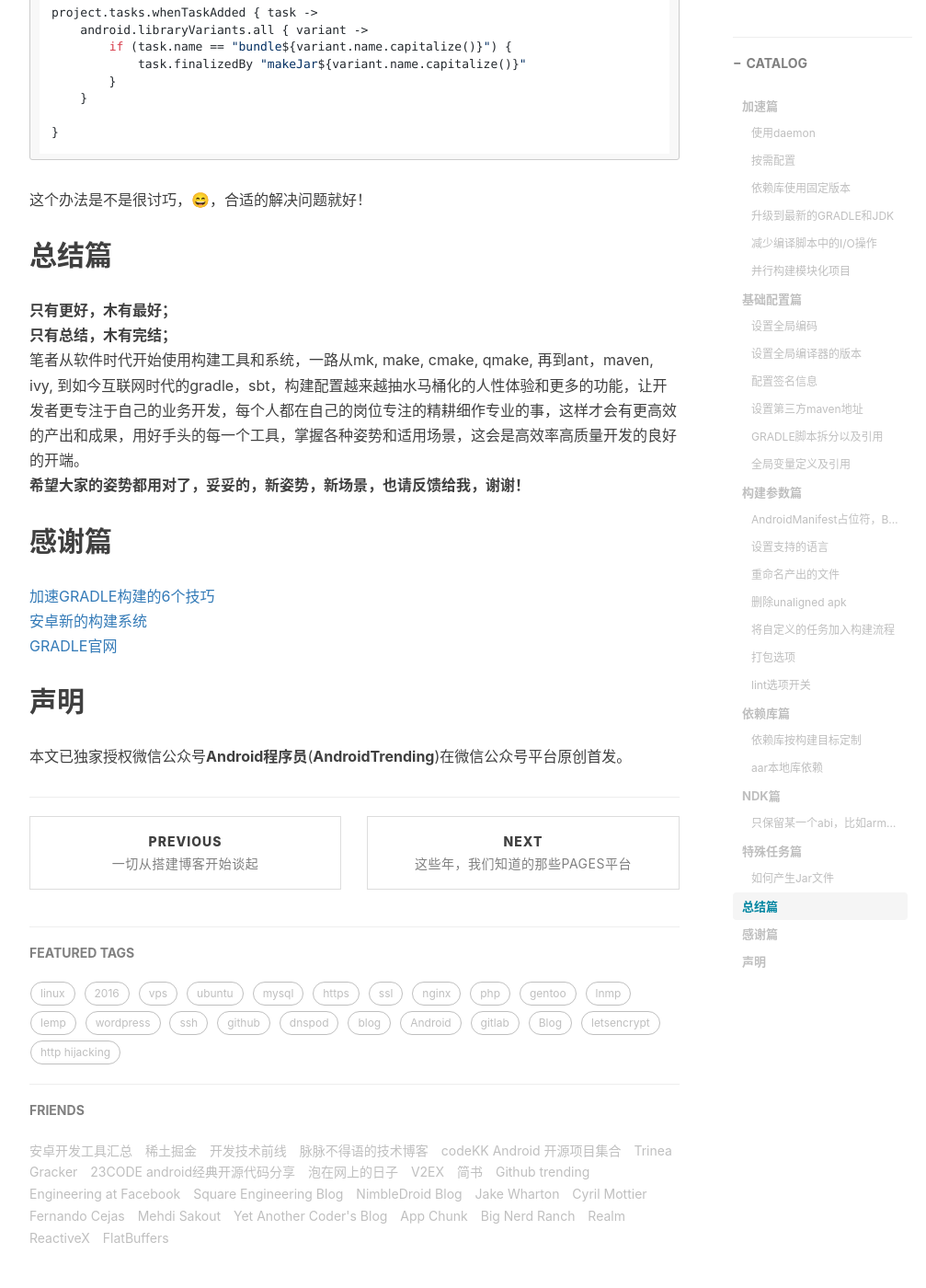
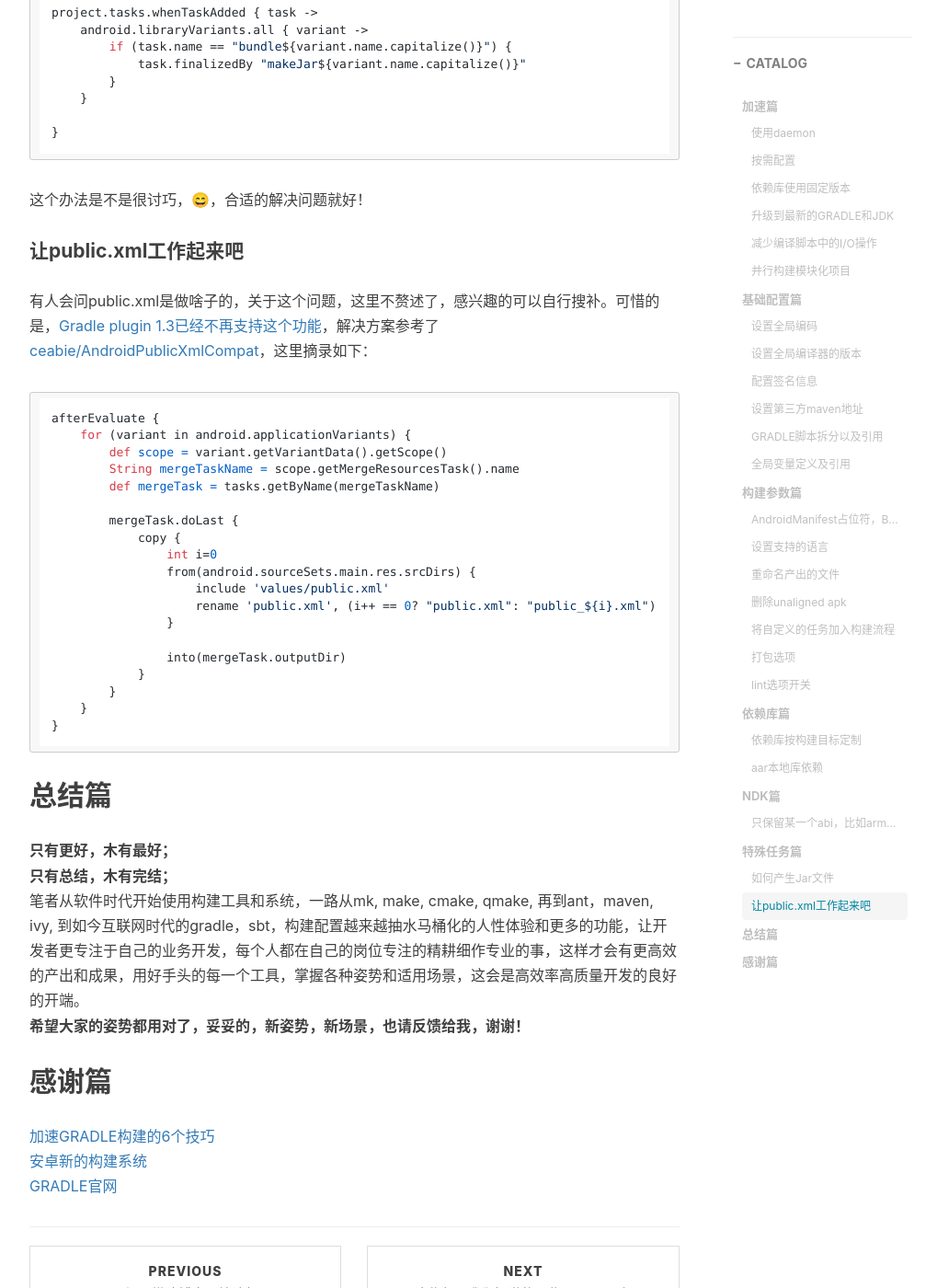
Before and after one commit to figofuture/figofuture.github.io, a Jekyll site: the page built from _posts/2016-04-01-gradle-on-android-best-practise.markdown, in a window 1280 px wide and 1400 px high, scrolled down 12478 px. Shown: the whole window at 92% size, without its empty margins (233-1240 px from the left). Built offline with Jekyll 4.4.1, drawn with Linux system fonts in a browser that asks for light colours; nearby versions of some CDN libraries; comment, search, counter and statistics services are not loaded; some of the changed text lies outside the part shown.

Commit message:
update gradle best practise

````diff
--- a/_posts/2016-04-01-gradle-on-android-best-practise.markdown
+++ b/_posts/2016-04-01-gradle-on-android-best-practise.markdown
@@ -8,11 +8,11 @@ header-img: "img/header/gradle.jpg"
 header-mask: 0.5
 catalog: true
 tags:
-    - gradle
+    - Gradle
     - Android
     - build
     - make
-    - blog
+    - Blog
     - 2016
 ---
 随着谷歌对Eclipse的无情抛弃和对Android Studio的日趋完善，使用gradle构建Android项目已经成为开发者的一项必会良技。那么，问题来了，采用什么样的姿势才能让项目开发构建过程高潮迭起，精彩不断呢？
@@ -455,6 +455,31 @@ project.tasks.whenTaskAdded { task ->
 
 这个办法是不是很讨巧，😄，合适的解决问题就好！
 
+#### 让public.xml工作起来吧
+有人会问public.xml是做啥子的，关于这个问题，这里不赘述了，感兴趣的可以自行搜补。可惜的是，[Gradle plugin 1.3已经不再支持这个功能](https://code.google.com/p/android/issues/detail?id=182046)，解决方案参考了[ceabie/AndroidPublicXmlCompat](https://github.com/ceabie/AndroidPublicXmlCompat)，这里摘录如下：
+
+```
+afterEvaluate {
+    for (variant in android.applicationVariants) {
+        def scope = variant.getVariantData().getScope()
+        String mergeTaskName = scope.getMergeResourcesTask().name
+        def mergeTask = tasks.getByName(mergeTaskName)
+
+        mergeTask.doLast {
+            copy {
+                int i=0
+                from(android.sourceSets.main.res.srcDirs) {
+                    include 'values/public.xml'
+                    rename 'public.xml', (i++ == 0? "public.xml": "public_${i}.xml")
+                }
+
+                into(mergeTask.outputDir)
+            }
+        }
+    }
+}
+```
+
 ## 总结篇
 **只有更好，木有最好；**
 **只有总结，木有完结；**
@@ -465,6 +490,3 @@ project.tasks.whenTaskAdded { task ->
 [加速GRADLE构建的6个技巧](https://medium.com/@shelajev/6-tips-to-speed-up-your-gradle-build-3d98791d3df9#.hhvknc20d)
 [安卓新的构建系统](http://tools.android.com/tech-docs/new-build-system)
 [GRADLE官网](http://gradle.org)
-
-## 声明
-本文已独家授权微信公众号**Android程序员**(**AndroidTrending**)在微信公众号平台原创首发。
````
